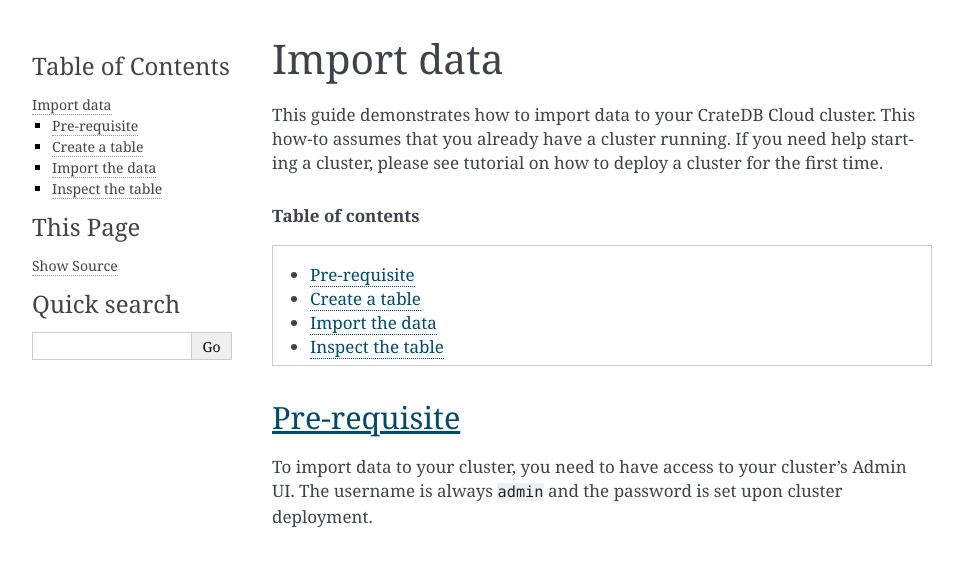
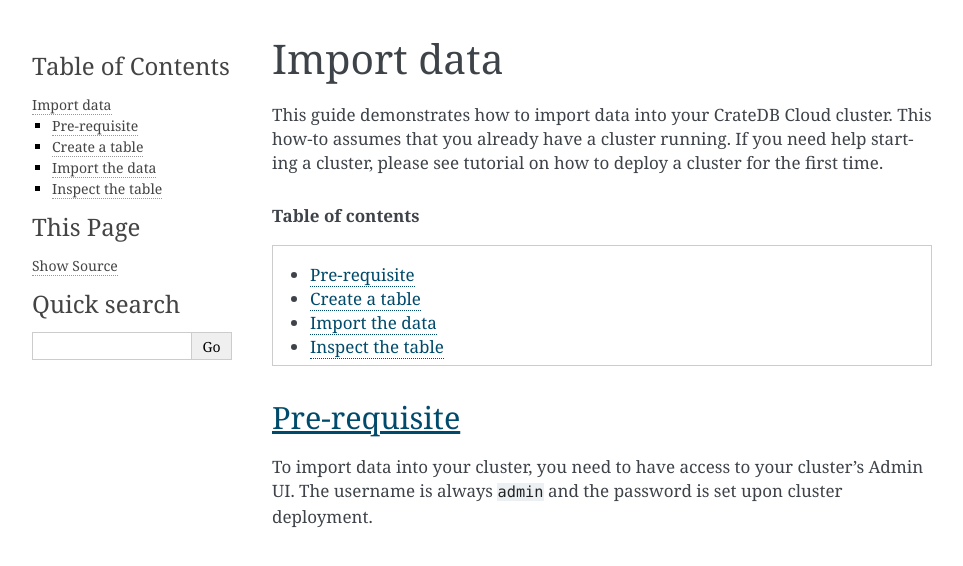
Before and after one commit to crate/cloud-howtos, a Sphinx documentation site: the page built from docs/import-data.rst, in a window 1280 px wide and 900 px high. Shown: the top 566 px of the window, without its empty margins (148-1111 px from the left). Built offline with Sphinx 7.4.7, drawn with Linux system fonts in a browser that asks for light colours.

Commit message:
Apply suggestions from code review
Co-authored-by: Lewis Nixon <lewcfn@gmail.com>

```diff
--- a/docs/import-data.rst
+++ b/docs/import-data.rst
@@ -4,7 +4,7 @@
 Import data
 ===========
 
-This guide demonstrates how to import data to your CrateDB Cloud
+This guide demonstrates how to import data into your CrateDB Cloud
 cluster. This how-to assumes that you already have a cluster running. If you
 need help starting a cluster, please see :ref:`tutorial on how to deploy a
 cluster for the first time <cloud-tutorials:cluster-deployment>`.
@@ -20,7 +20,7 @@
 Pre-requisite
 -------------
 
-To import data to your cluster, you need to have access to your cluster's
+To import data into your cluster, you need to have access to your cluster's
 Admin UI. The username is always ``admin`` and the password is set upon cluster
 deployment.
 
```
